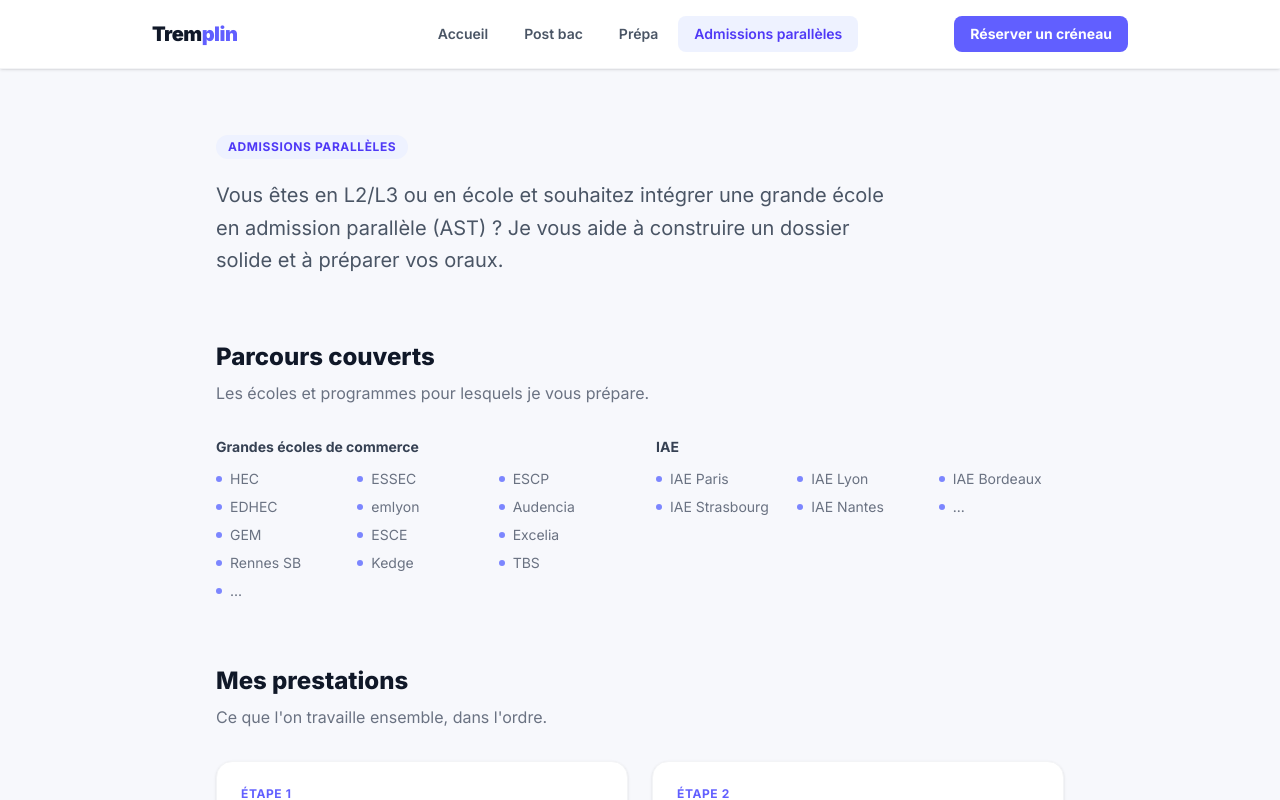
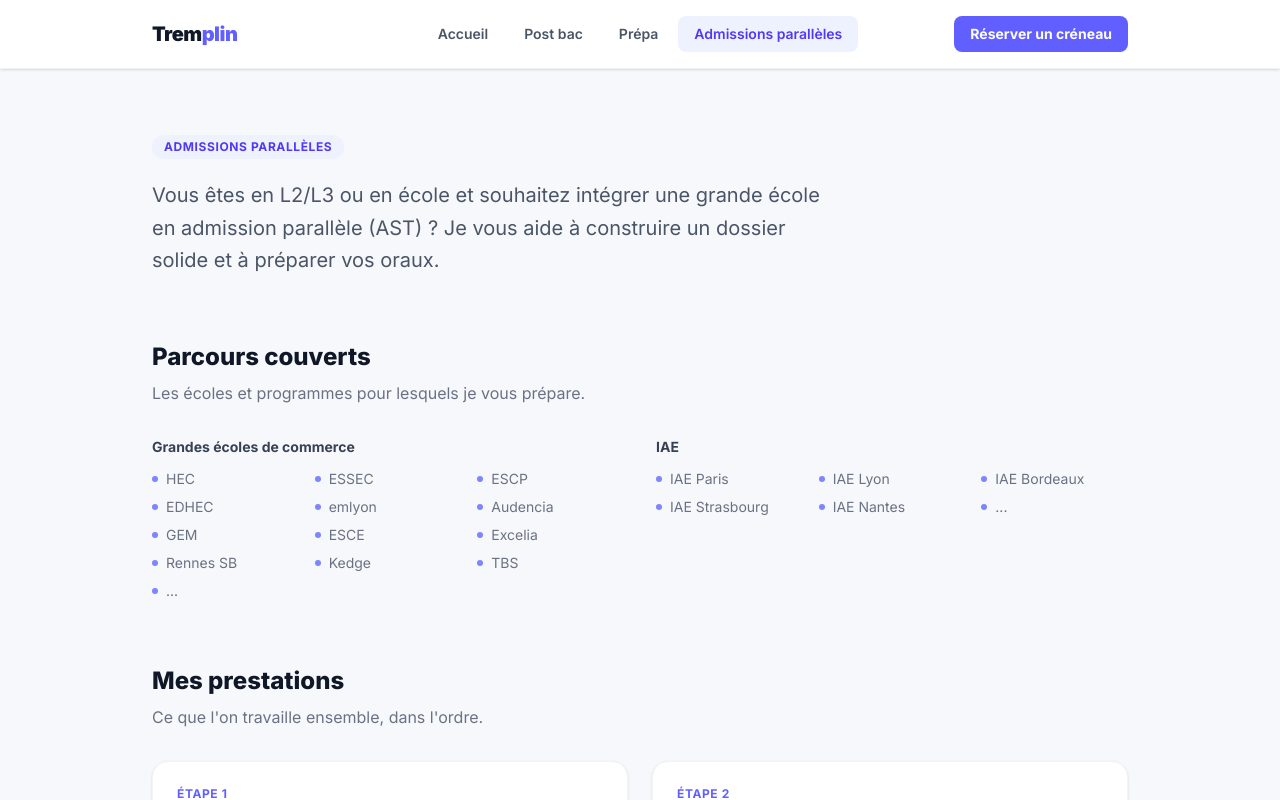
Before and after one commit to louiseheraud/presentation, a Next.js app: page /ast in a window 1280 px wide. Shown: the top 800 px of the page. Built offline with nearby package versions, Linux system fonts and the light colour scheme.

Commit message:
fix: match parcours pages width to home page (max-w-5xl)

```diff
--- a/components/ParcoursSection.tsx
+++ b/components/ParcoursSection.tsx
@@ -2,7 +2,7 @@
 
 export default function ParcoursSection({ parcours }: { parcours: Parcours }) {
   return (
-    <div className="max-w-4xl mx-auto px-6 py-16 flex flex-col gap-16">
+    <div className="max-w-5xl mx-auto px-6 py-16 flex flex-col gap-16">
 
       {/* Introduction */}
       <section>
```
